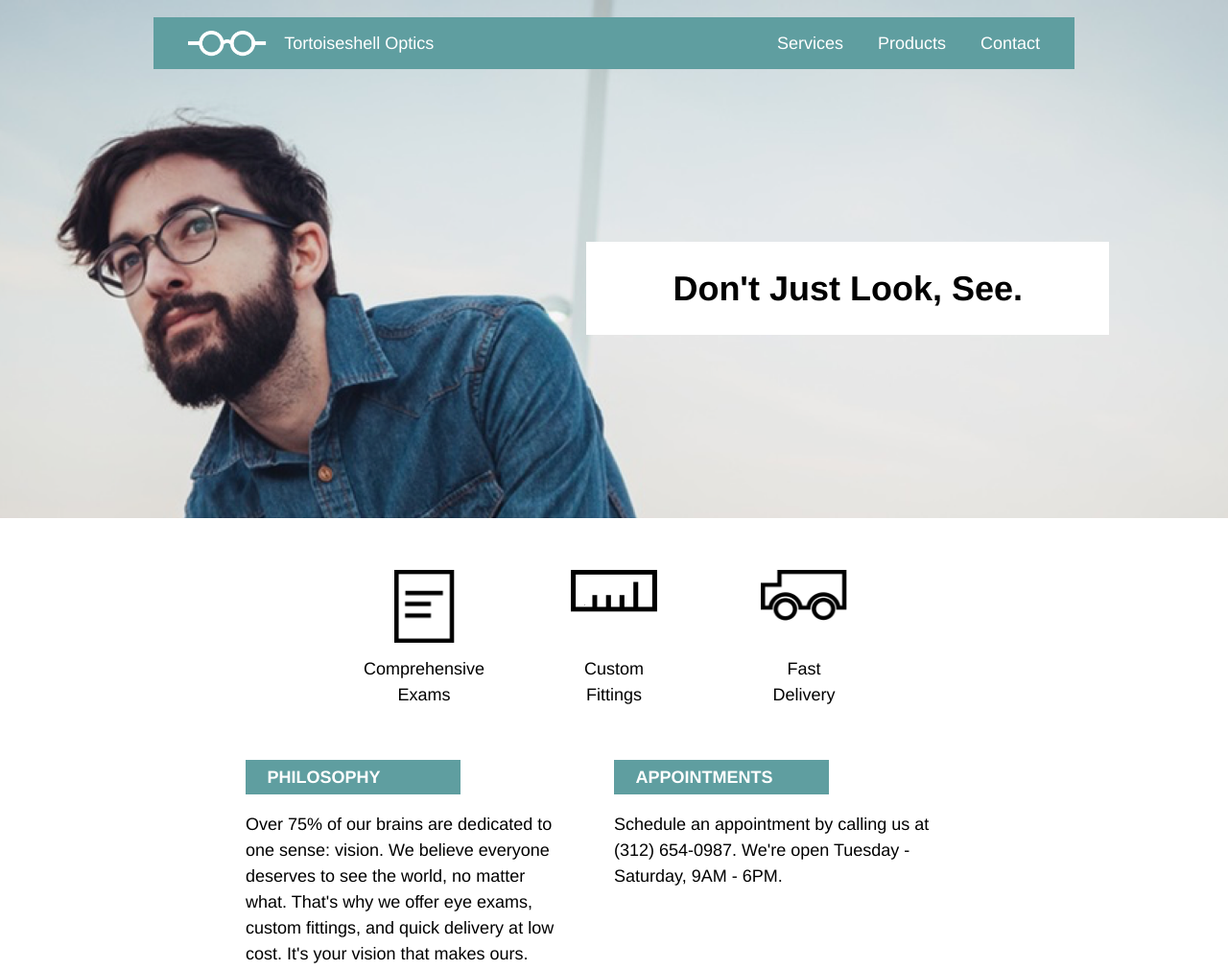
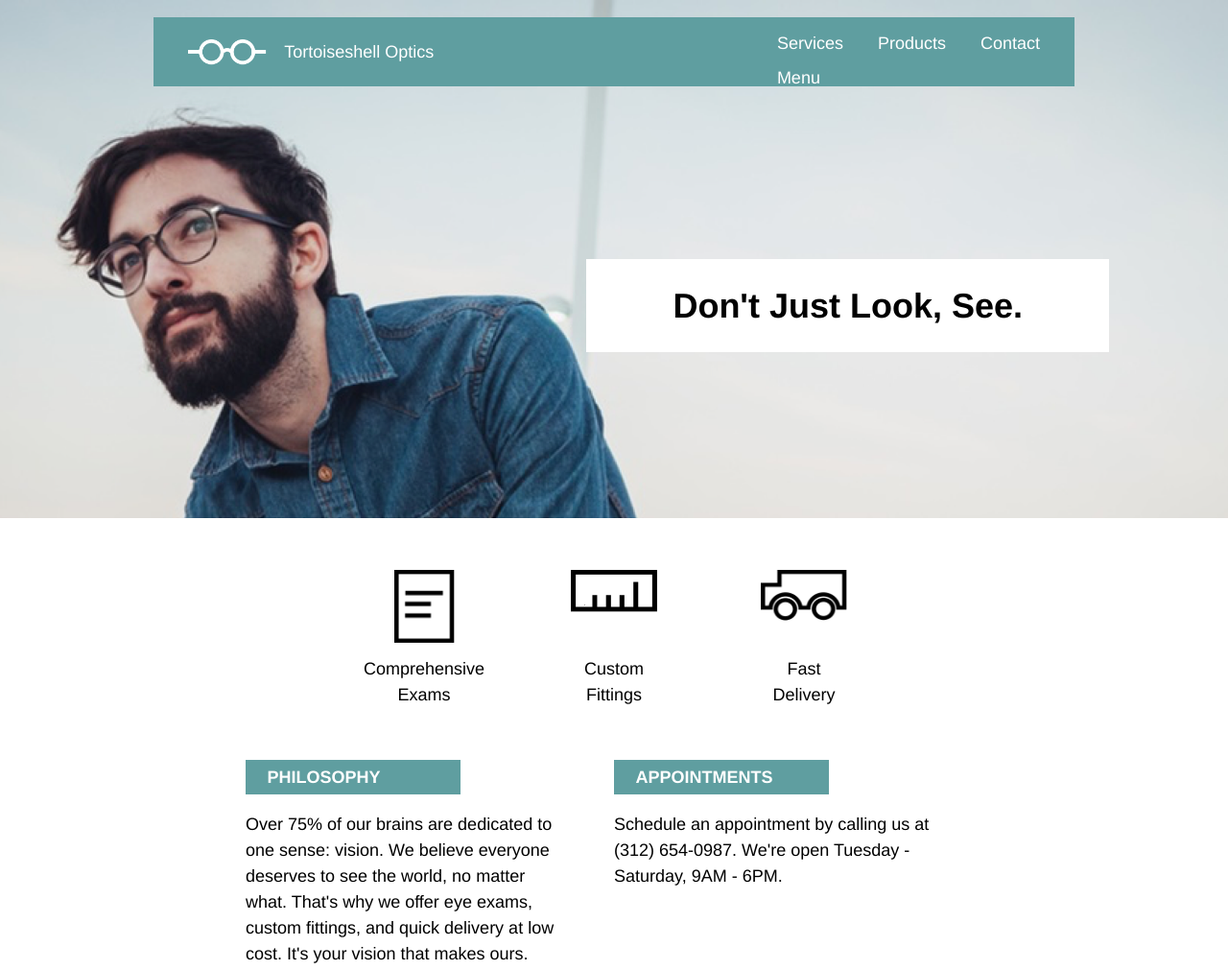
Before and after one commit to teagway/tortoiseshell, a plain HTML site: page index.html in a window 1280 px wide. Shown: the top 1011 px of the page at 96% size. Drawn offline with Linux system fonts and the light colour scheme.

Commit message:
slight html modifications for mobility

```diff
--- a/index.html
+++ b/index.html
@@ -21,6 +21,9 @@
               <li>Products</li>
               <li>Contact</li>
             </ul>
+            <div class="menu">
+              <p>Menu</p>
+            </div>
           </nav>
         </div><!-- @end .head-top -->
         <div class="head-mid">
```
